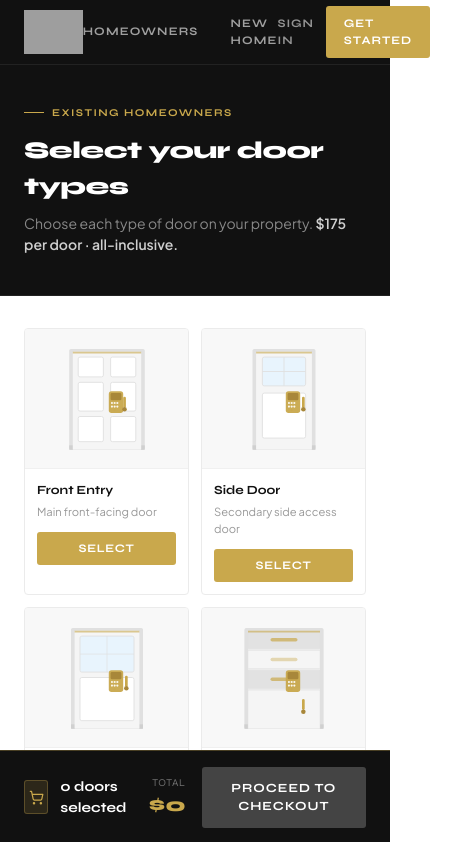
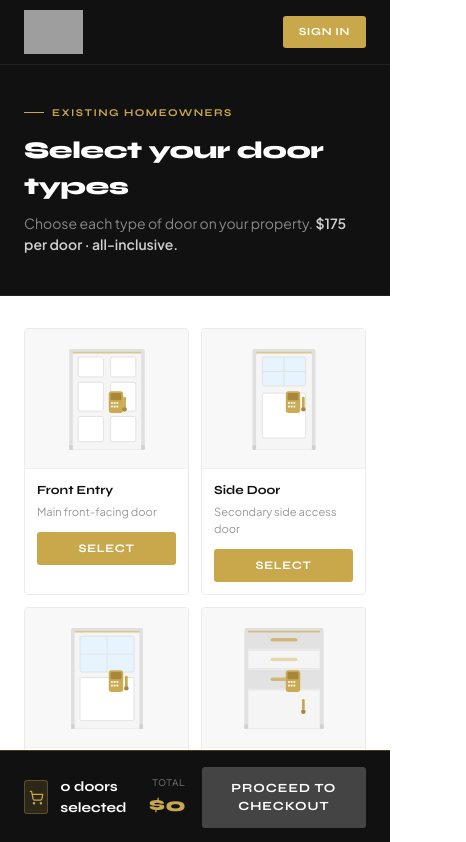
Before and after one commit to dorikahs-eng/keylesssecurity, a Next.js app: page /existing in a window 390 px wide. Shown: the top 842 px of the page, 466 px wide, since content can reach past the window. Built offline with nearby package versions, Linux system fonts and the light colour scheme; grey boxes are pictures that could not be loaded.

Commit message:
Remove unused imports and simplify Navbar

```diff
--- a/components/Navbar.tsx
+++ b/components/Navbar.tsx
@@ -4,7 +4,7 @@ import Link from 'next/link';
 import Image from 'next/image';
 import { useRouter, usePathname } from 'next/navigation';
 import { useState, useEffect } from 'react';
-import { LogOut, LayoutDashboard, Menu, X } from 'lucide-react';
+import { LogOut, LayoutDashboard } from 'lucide-react';
 
 const GOLD = '#C9A84C';
 const BLACK = '#111111';
@@ -13,7 +13,6 @@ export default function Navbar() {
   const router = useRouter();
   const pathname = usePathname();
   const [user, setUser] = useState<{ firstName: string; email: string } | null>(null);
-  const [menuOpen, setMenuOpen] = useState(false);
 
   useEffect(() => {
     const stored = localStorage.getItem('ks_user');
@@ -23,54 +22,78 @@ export default function Navbar() {
   const logout = () => { localStorage.removeItem('ks_user'); setUser(null); router.push('/'); };
 
   return (
+    <>
+      <style>{`
+        .nav-links { display: flex; gap: 2rem; align-items: center; }
+        .nav-right { display: flex; align-items: center; gap: 0.75rem; }
+        .nav-signin-mobile { display: none; }
+        @media (max-width: 768px) {
+          .nav-links { display: none; }
+          .nav-right { display: none; }
+          .nav-signin-mobile { display: flex; align-items: center; gap: 0.5rem; }
+        }
+      `}</style>
       <header style={{ background: BLACK, borderBottom: '1px solid #222', position: 'sticky', top: 0, zIndex: 50 }}>
         <div style={{ maxWidth: '1152px', margin: '0 auto', padding: '0 1.5rem', display: 'flex', alignItems: 'center', justifyContent: 'space-between', height: '64px' }}>
+
+          {/* Logo */}
           <Link href="/" style={{ flexShrink: 0 }}>
             <Image src="/logo.png" alt="Keyless Security" width={110} height={48} style={{ objectFit: 'contain', height: '44px', width: 'auto' }} priority />
           </Link>
 
-        {/* Desktop */}
-        <nav style={{ display: 'flex', gap: '2rem', alignItems: 'center' }} className="hidden md:flex">
-          <Link href="/existing" style={{ fontSize: '0.72rem', fontWeight: 700, color: 'rgba(255,255,255,0.6)', letterSpacing: '0.1em', textTransform: 'uppercase', textDecoration: 'none', fontFamily: 'var(--font-syne)' }}>Homeowners</Link>
-          <Link href="/new-homeowner" style={{ fontSize: '0.72rem', fontWeight: 700, color: 'rgba(255,255,255,0.6)', letterSpacing: '0.1em', textTransform: 'uppercase', textDecoration: 'none', fontFamily: 'var(--font-syne)' }}>New Home</Link>
+          {/* Desktop nav links */}
+          <nav className="nav-links">
+            <Link href="/existing" style={{ fontSize: '0.72rem', fontWeight: 700, color: 'rgba(255,255,255,0.6)', letterSpacing: '0.1em', textTransform: 'uppercase', textDecoration: 'none', fontFamily: 'var(--font-syne)' }}>
+              Homeowners
+            </Link>
+            <Link href="/new-homeowner" style={{ fontSize: '0.72rem', fontWeight: 700, color: 'rgba(255,255,255,0.6)', letterSpacing: '0.1em', textTransform: 'uppercase', textDecoration: 'none', fontFamily: 'var(--font-syne)' }}>
+              New Home
+            </Link>
           </nav>
 
-        <div style={{ display: 'flex', alignItems: 'center', gap: '0.75rem' }} className="hidden md:flex">
+          {/* Desktop right */}
+          <div className="nav-right">
             {user ? (
               <>
                 <Link href="/dashboard" style={{ display: 'flex', alignItems: 'center', gap: '0.4rem', fontSize: '0.72rem', fontWeight: 700, color: 'rgba(255,255,255,0.7)', textDecoration: 'none', fontFamily: 'var(--font-syne)', letterSpacing: '0.06em', textTransform: 'uppercase' }}>
                   <LayoutDashboard size={13} style={{ color: GOLD }} />{user.firstName}
                 </Link>
-              <button onClick={logout} style={{ background: 'none', border: 'none', cursor: 'pointer', color: 'rgba(255,255,255,0.35)' }}><LogOut size={14} /></button>
+                <button onClick={logout} style={{ background: 'none', border: 'none', cursor: 'pointer', color: 'rgba(255,255,255,0.35)' }}>
+                  <LogOut size={14} />
+                </button>
               </>
             ) : (
               <>
-              <Link href="/login" style={{ fontSize: '0.72rem', fontWeight: 700, color: 'rgba(255,255,255,0.55)', letterSpacing: '0.08em', textTransform: 'uppercase', textDecoration: 'none', fontFamily: 'var(--font-syne)' }}>Sign In</Link>
-              <Link href="/existing" style={{ background: GOLD, color: 'white', fontSize: '0.72rem', fontWeight: 700, padding: '0.55rem 1.125rem', borderRadius: '3px', textDecoration: 'none', fontFamily: 'var(--font-syne)', letterSpacing: '0.08em', textTransform: 'uppercase' }}>Get Started</Link>
+                <Link href="/login" style={{ fontSize: '0.72rem', fontWeight: 700, color: 'rgba(255,255,255,0.55)', letterSpacing: '0.08em', textTransform: 'uppercase', textDecoration: 'none', fontFamily: 'var(--font-syne)' }}>
+                  Sign In
+                </Link>
+                <Link href="/existing" style={{ background: GOLD, color: 'white', fontSize: '0.72rem', fontWeight: 700, padding: '0.55rem 1.125rem', borderRadius: '3px', textDecoration: 'none', fontFamily: 'var(--font-syne)', letterSpacing: '0.08em', textTransform: 'uppercase' }}>
+                  Get Started
+                </Link>
               </>
             )}
           </div>
 
-        {/* Mobile toggle */}
-        <button onClick={() => setMenuOpen(!menuOpen)} style={{ background: 'none', border: 'none', cursor: 'pointer', color: 'white', padding: '0.5rem' }} className="md:hidden">
-          {menuOpen ? <X size={20} /> : <Menu size={20} />}
+          {/* Mobile — logo left, sign in right, nothing else */}
+          <div className="nav-signin-mobile">
+            {user ? (
+              <>
+                <Link href="/dashboard" style={{ fontSize: '0.72rem', fontWeight: 700, color: GOLD, textDecoration: 'none', fontFamily: 'var(--font-syne)', letterSpacing: '0.06em', textTransform: 'uppercase' }}>
+                  {user.firstName}
+                </Link>
+                <button onClick={logout} style={{ background: 'none', border: 'none', cursor: 'pointer', color: 'rgba(255,255,255,0.4)' }}>
+                  <LogOut size={14} />
                 </button>
+              </>
+            ) : (
+              <Link href="/login" style={{ background: GOLD, color: 'white', fontSize: '0.68rem', fontWeight: 700, padding: '0.5rem 1rem', borderRadius: '3px', textDecoration: 'none', fontFamily: 'var(--font-syne)', letterSpacing: '0.06em', textTransform: 'uppercase' }}>
+                Sign In
+              </Link>
+            )}
           </div>
 
-      {menuOpen && (
-        <div style={{ borderTop: '1px solid #222', padding: '1rem 1.5rem', background: BLACK, display: 'flex', flexDirection: 'column', gap: '0.875rem' }}>
-          <Link href="/existing" style={{ fontSize: '0.72rem', fontWeight: 700, color: 'rgba(255,255,255,0.7)', letterSpacing: '0.1em', textTransform: 'uppercase', textDecoration: 'none', fontFamily: 'var(--font-syne)' }} onClick={() => setMenuOpen(false)}>Homeowners</Link>
-          <Link href="/new-homeowner" style={{ fontSize: '0.72rem', fontWeight: 700, color: 'rgba(255,255,255,0.7)', letterSpacing: '0.1em', textTransform: 'uppercase', textDecoration: 'none', fontFamily: 'var(--font-syne)' }} onClick={() => setMenuOpen(false)}>New Home</Link>
-          {user ? (
-            <>
-              <Link href="/dashboard" style={{ fontSize: '0.72rem', fontWeight: 700, color: GOLD, letterSpacing: '0.1em', textTransform: 'uppercase', textDecoration: 'none', fontFamily: 'var(--font-syne)' }} onClick={() => setMenuOpen(false)}>Dashboard</Link>
-              <button onClick={logout} style={{ background: 'none', border: 'none', cursor: 'pointer', textAlign: 'left', fontSize: '0.72rem', fontWeight: 700, color: '#dc2626', letterSpacing: '0.1em', textTransform: 'uppercase', fontFamily: 'var(--font-syne)', padding: 0 }}>Sign Out</button>
+        </div>
+      </header>
     </>
-          ) : (
-            <Link href="/login" style={{ fontSize: '0.72rem', fontWeight: 700, color: 'rgba(255,255,255,0.7)', letterSpacing: '0.1em', textTransform: 'uppercase', textDecoration: 'none', fontFamily: 'var(--font-syne)' }} onClick={() => setMenuOpen(false)}>Sign In</Link>
-          )}
-        </div>
-      )}
-    </header>
   );
 }
```
Lines whose indentation alone changed are shown as unchanged.
